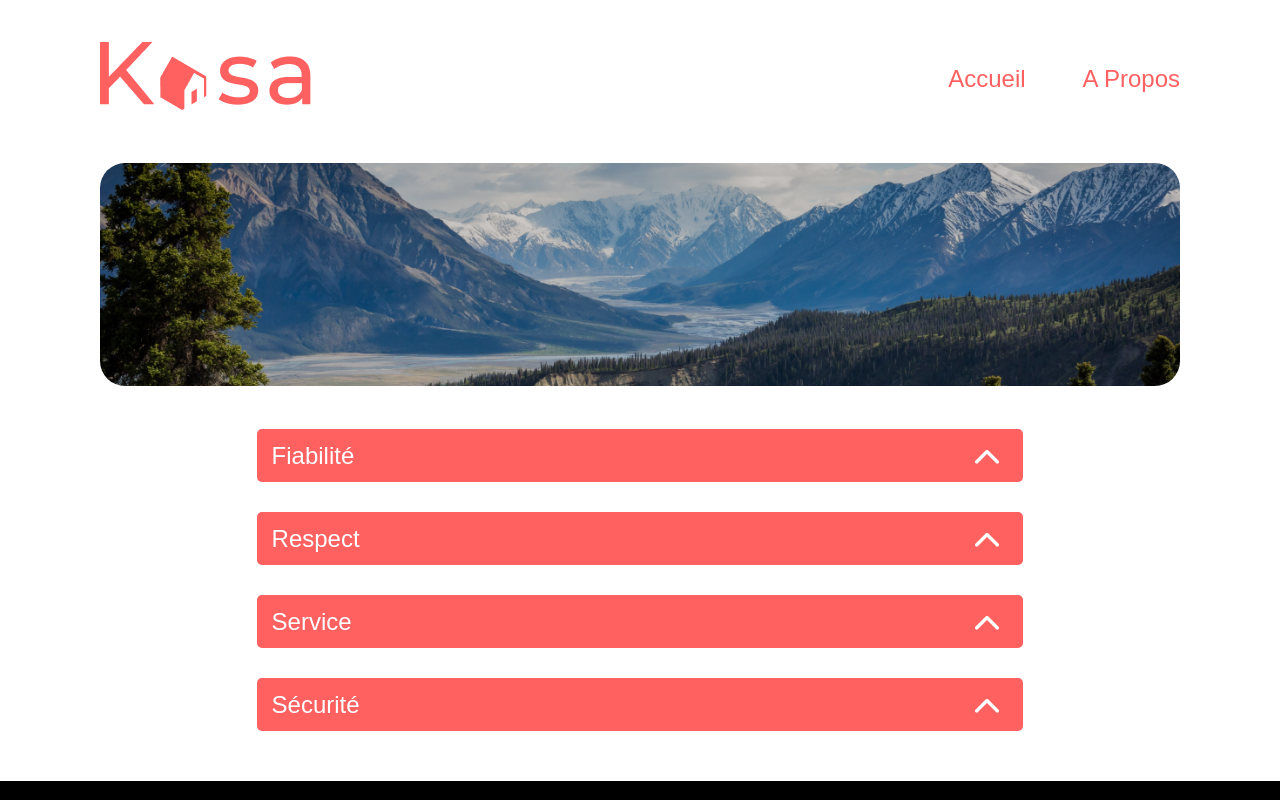
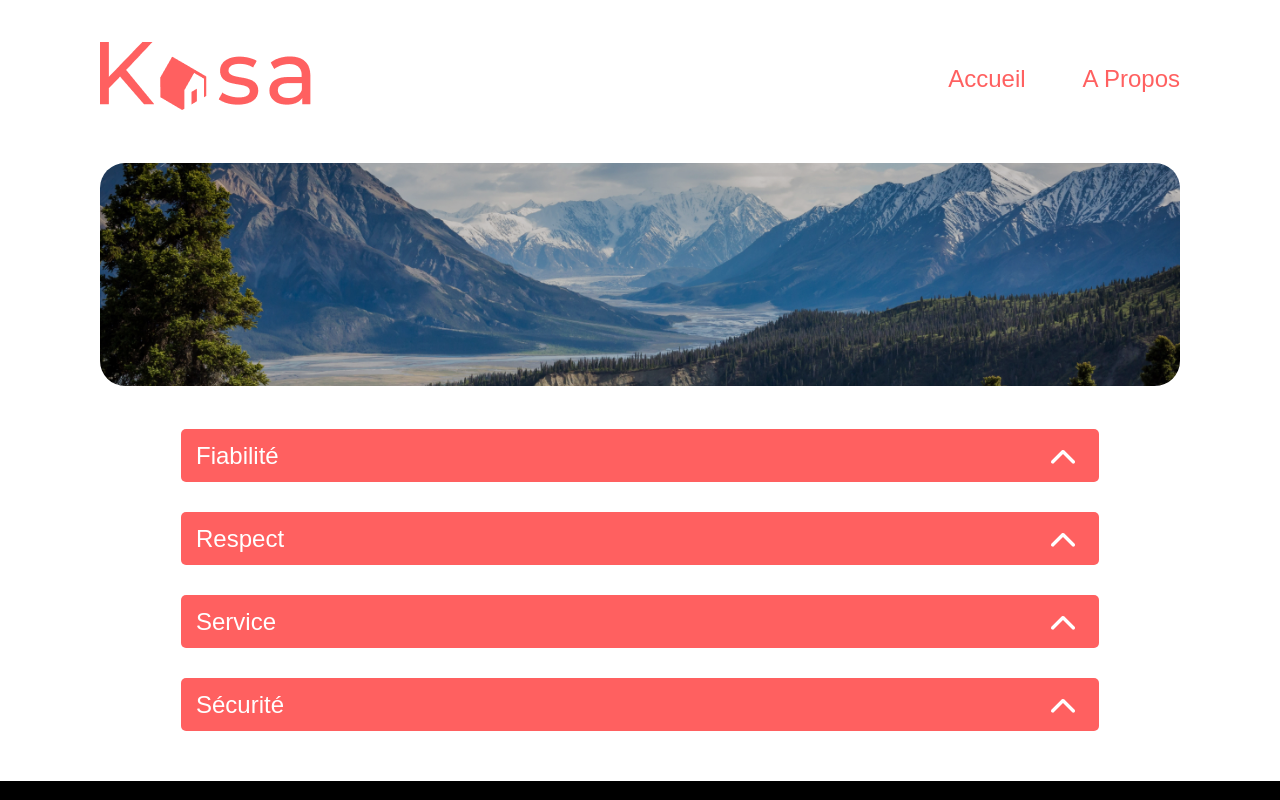
Before and after one commit to lululecactus/Kasa, a React (Create React App) app: page /about in a window 1280 px wide. Shown: the top 800 px of the page. Built offline with nearby package versions, Linux system fonts and the light colour scheme.

Commit message:
correctif de l'annimation collapse

```diff
--- a/src/components/Collapse/Collapse.scss
+++ b/src/components/Collapse/Collapse.scss
@@ -2,31 +2,35 @@
 @import '../../styles/_variables';
 @import '../../styles/keyframes';
 
-.collapse{
-    width: 71%;
+.collapse {
+    width: 85%;
     overflow: hidden;
-    &_button{
+
+    &_button {
 
         position: relative;
         z-index: 1;
         width: 100%;
-        @include flex-direction($justify-c:space-between, $align-i:center);
+        @include flex-direction($justify-c: space-between, $align-i: center);
         background-color: $secondary;
         border: none;
         border-radius: 5px;
-        padding:10px 20px 10px 15px;
+        padding: 10px 20px 10px 15px;
         font-size: 24px;
         font-weight: 500;
-        color:$white;
-        & img{
-            transition: transform 0.3s ease-in-out;
+        color: $white;
+
+        & img {
+            transition: transform 0.6s ease-in-out;
             transform: rotate(0deg);
         }
-        &.rotate img{
+
+        &.rotate img {
             transform: rotate(180deg);
         }
     }
-    &_content{
+
+    &_content {
         margin-top: -20px;
         padding: 35px 20px 15px 20px;
         font-size: 17px;
@@ -34,6 +38,6 @@
         width: 100%;
         border-radius: 5px;
         color: $secondary;
-        animation: slideDown 0.5s ease-in-out both;
+        animation: slideDown 0.6s ease-in-out;
     }
 }
```
